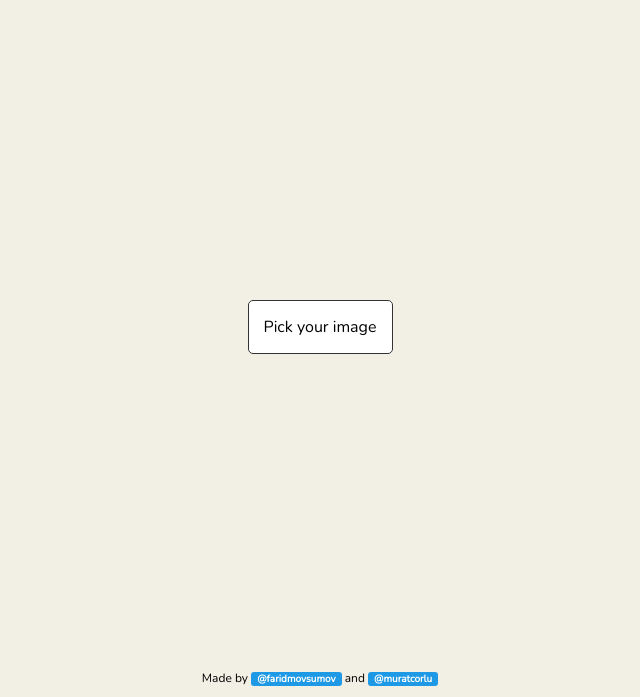
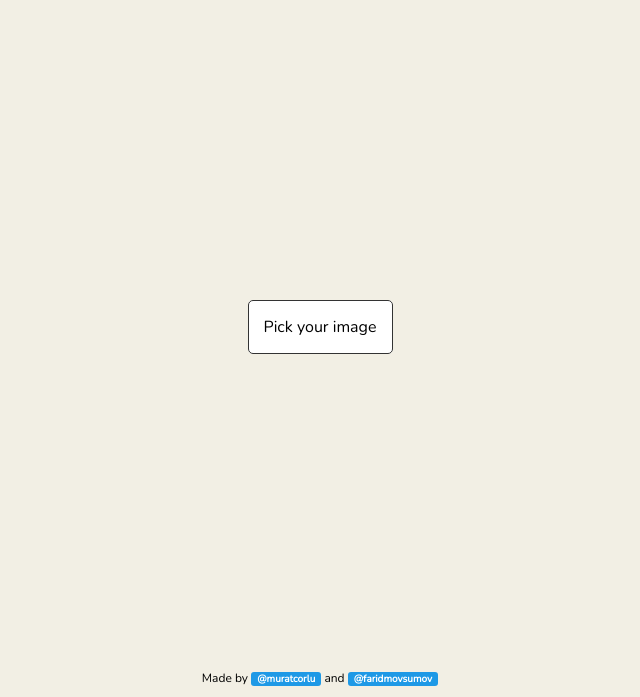
Before and after one commit to muratcorlu/chpic, a website built with Parcel: page src/index.html in a window 1280 px wide. Shown: the part 103-800 px from the top of the page, without its empty margins (320-960 px from the left). Built offline with nearby package versions, Linux system fonts and the light colour scheme.

Commit message:
change twitter buttons

```diff
--- a/src/index.html
+++ b/src/index.html
@@ -192,7 +192,7 @@
         <canvas id="canvas" width="1000" height="1000"></canvas>
         </main>
         <footer>
-            <p>Made by <a href="https://twitter.com/faridmovsumov">@faridmovsumov</a> and <a href="https://twitter.com/muratcorlu">@muratcorlu</a></p>
+            <p>Made by <a href="https://twitter.com/muratcorlu">@muratcorlu</a> and <a href="https://twitter.com/faridmovsumov">@faridmovsumov</a></p>
         </footer>
     </div>
 
```
Also changed, not shown: docs/index.html (+1 -1 lines).
